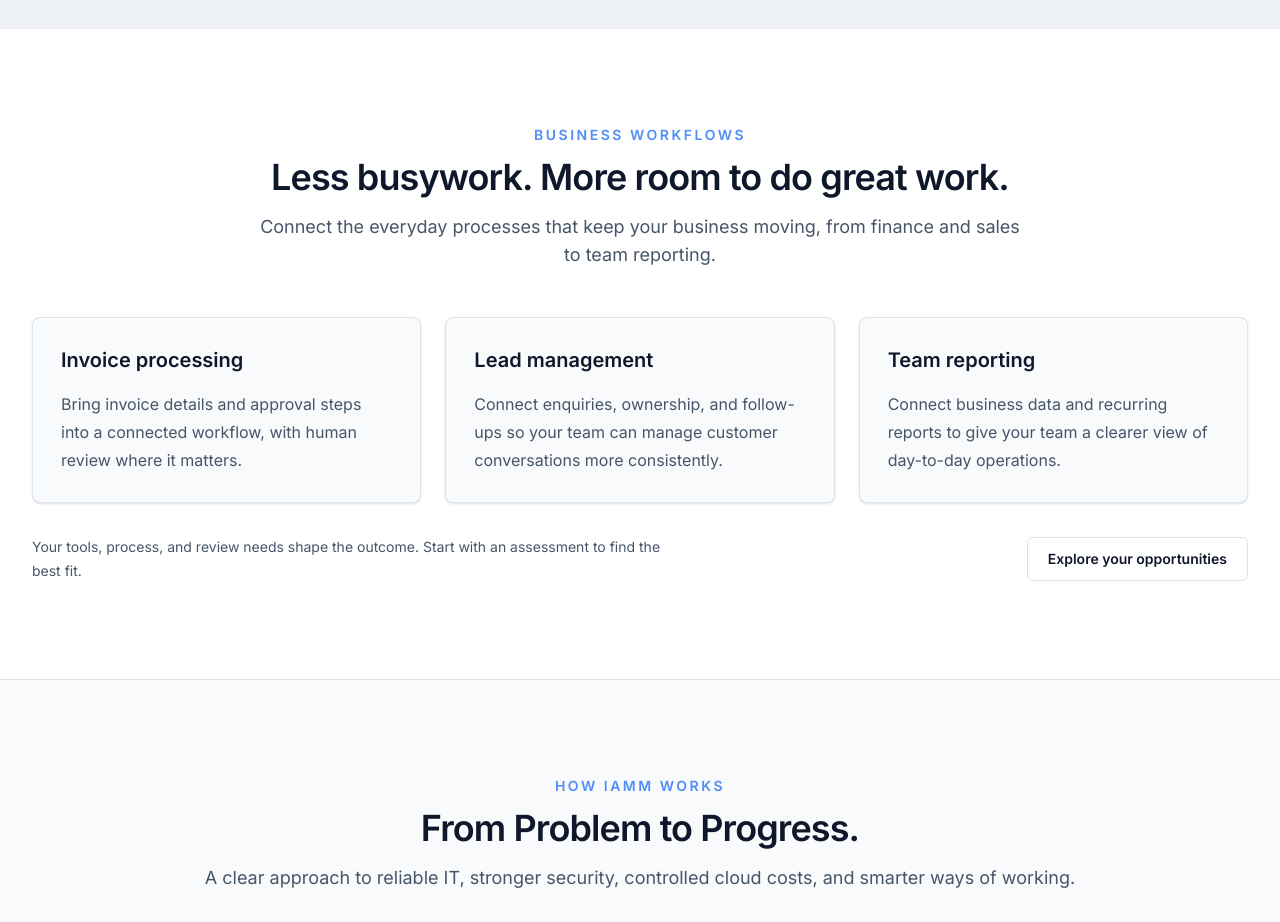
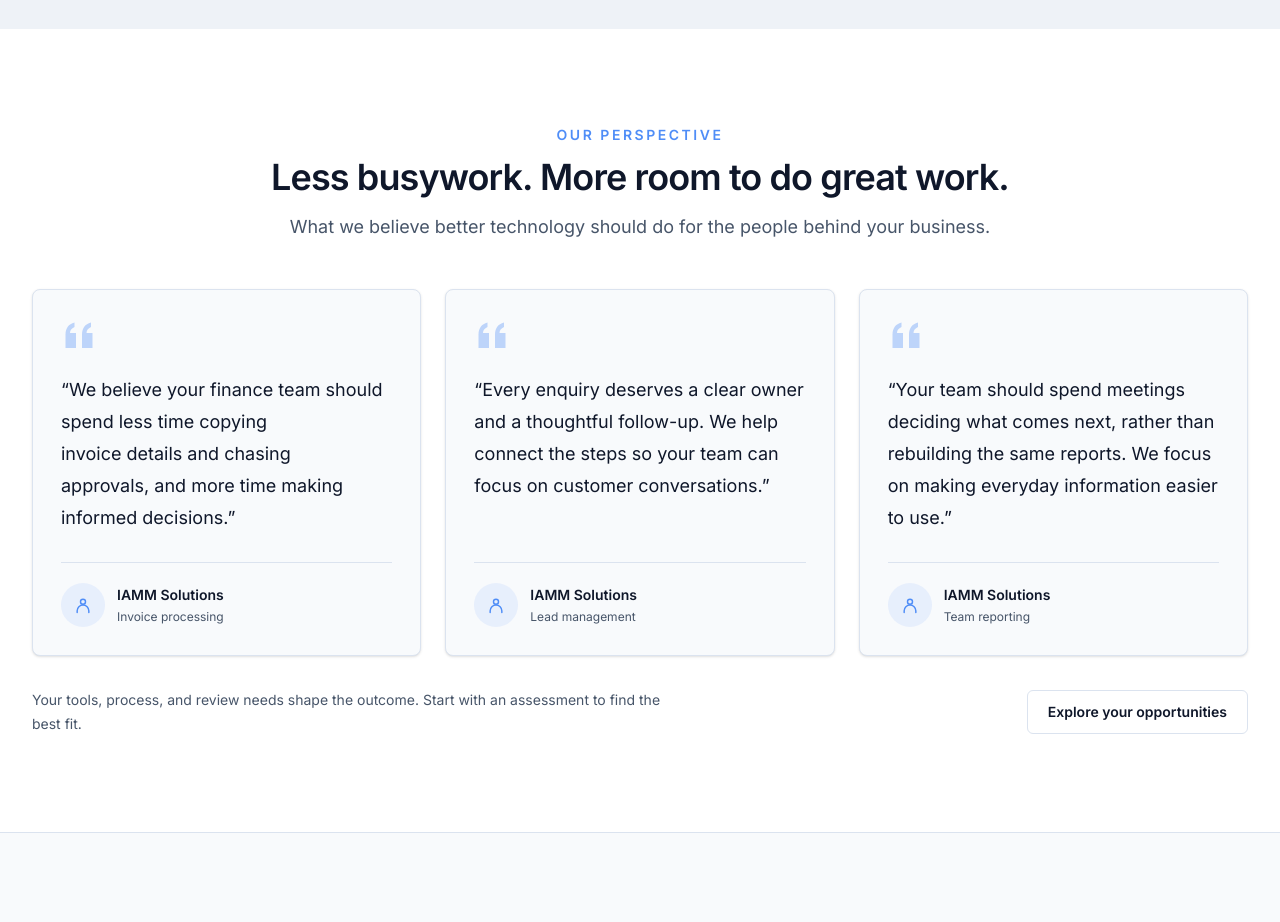
Before and after one commit to abhijeetsodlan/iamm, a Next.js app: page / in a window 1280 px wide. Shown: the part 2420-3342 px from the top of the page. Built offline with nearby package versions, Linux system fonts and the light colour scheme.

Commit message:
testmonials

```diff
--- a/app/page.tsx
+++ b/app/page.tsx
@@ -36,15 +36,15 @@ const values = [
 const businessNeeds = [
   {
     title: "Invoice processing",
-    description: "Bring invoice details and approval steps into a connected workflow, with human review where it matters.",
+    description: "We believe your finance team should spend less time copying invoice details and chasing approvals, and more time making informed decisions.",
   },
   {
     title: "Lead management",
-    description: "Connect enquiries, ownership, and follow-ups so your team can manage customer conversations more consistently.",
+    description: "Every enquiry deserves a clear owner and a thoughtful follow-up. We help connect the steps so your team can focus on customer conversations.",
   },
   {
     title: "Team reporting",
-    description: "Connect business data and recurring reports to give your team a clearer view of day-to-day operations.",
+    description: "Your team should spend meetings deciding what comes next, rather than rebuilding the same reports. We focus on making everyday information easier to use.",
   },
 ];
 
@@ -162,17 +162,30 @@ export default function Home() {
       <section className="border-b border-border bg-surface py-20 sm:py-24">
         <div className="mx-auto max-w-7xl px-6 lg:px-8">
           <SectionHeading
-            eyebrow="Business workflows"
+            eyebrow="Our perspective"
             title="Less busywork. More room to do great work."
-            description="Connect the everyday processes that keep your business moving, from finance and sales to team reporting."
+            description="What we believe better technology should do for the people behind your business."
             align="center"
           />
           <div className="mt-12 grid gap-6 lg:grid-cols-3">
             {businessNeeds.map((need) => (
-              <article key={need.title} className="h-full rounded-lg border border-border bg-background p-7 shadow-sm">
-                <h3 className="text-xl font-semibold text-foreground">{need.title}</h3>
-                <p className="mt-4 text-base leading-7 text-muted-foreground">{need.description}</p>
-              </article>
+              <figure key={need.title} className="flex h-full flex-col rounded-lg border border-border bg-background p-7 shadow-sm">
+                <svg aria-hidden="true" viewBox="0 0 24 24" className="mb-5 h-9 w-9 text-primary/35" fill="currentColor">
+                  <path d="M3 11c0-4 2-7 6-8v3c-2 1-3 2-3 4h4v10H3V11Zm11 0c0-4 2-7 6-8v3c-2 1-3 2-3 4h4v10h-7V11Z" />
+                </svg>
+                <blockquote className="flex-1 text-lg leading-8 text-foreground">
+                  <p>&ldquo;{need.description}&rdquo;</p>
+                </blockquote>
+                <figcaption className="mt-7 flex items-center gap-3 border-t border-border pt-5">
+                  <span aria-hidden="true" className="flex h-11 w-11 shrink-0 items-center justify-center rounded-full bg-primary/10 text-primary">
+                    <svg viewBox="0 0 24 24" className="h-5 w-5" fill="none" stroke="currentColor" strokeWidth="1.75" strokeLinecap="round"><circle cx="12" cy="8" r="3" /><path d="M5 21v-2a7 7 0 0 1 14 0v2" /></svg>
+                  </span>
+                  <div>
+                    <p className="text-sm font-semibold text-foreground">IAMM Solutions</p>
+                    <p className="mt-1 text-xs text-muted-foreground">{need.title}</p>
+                  </div>
+                </figcaption>
+              </figure>
             ))}
           </div>
           <div className="mt-8 flex flex-col items-start gap-4 sm:flex-row sm:items-center sm:justify-between">
```
